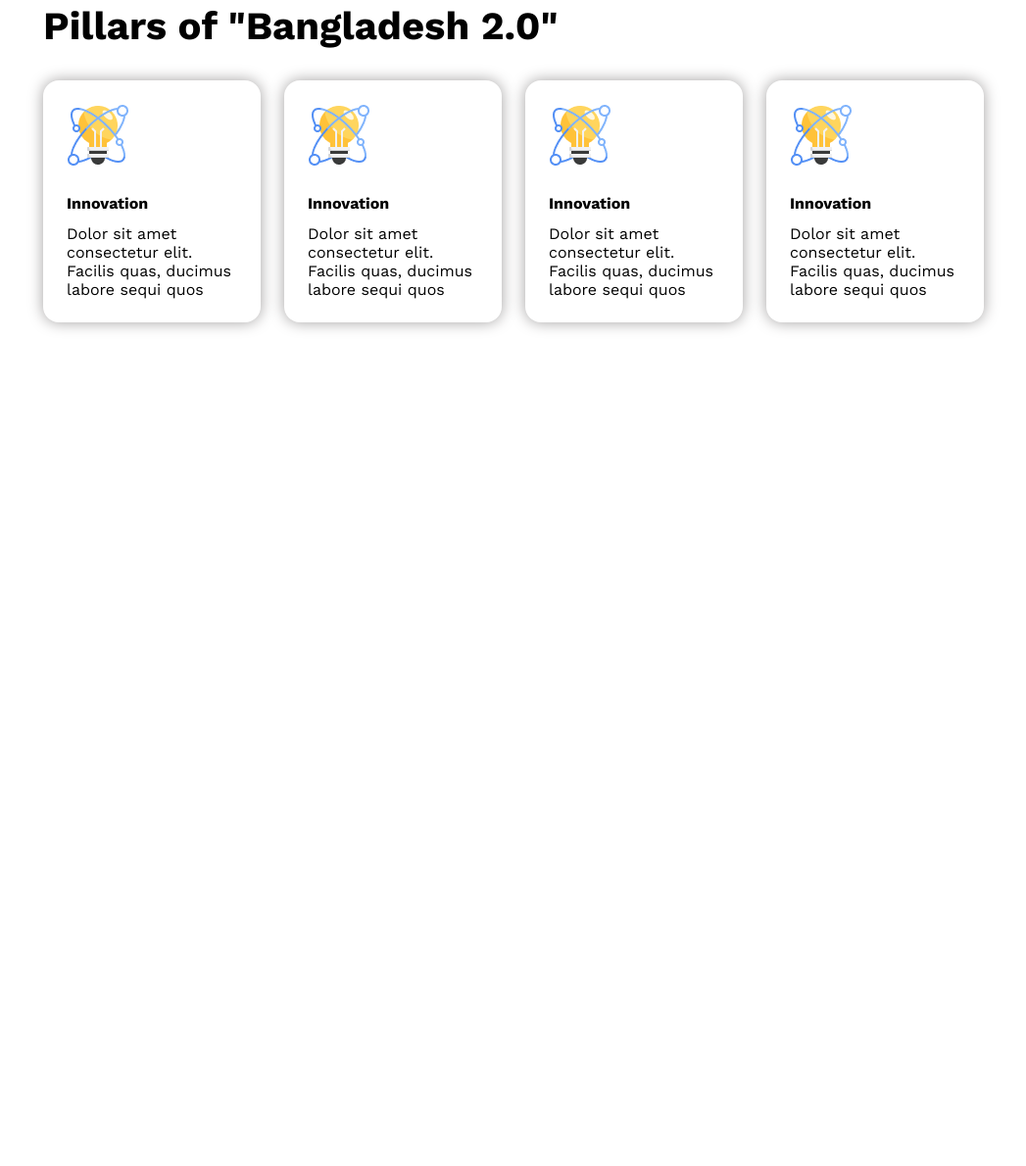
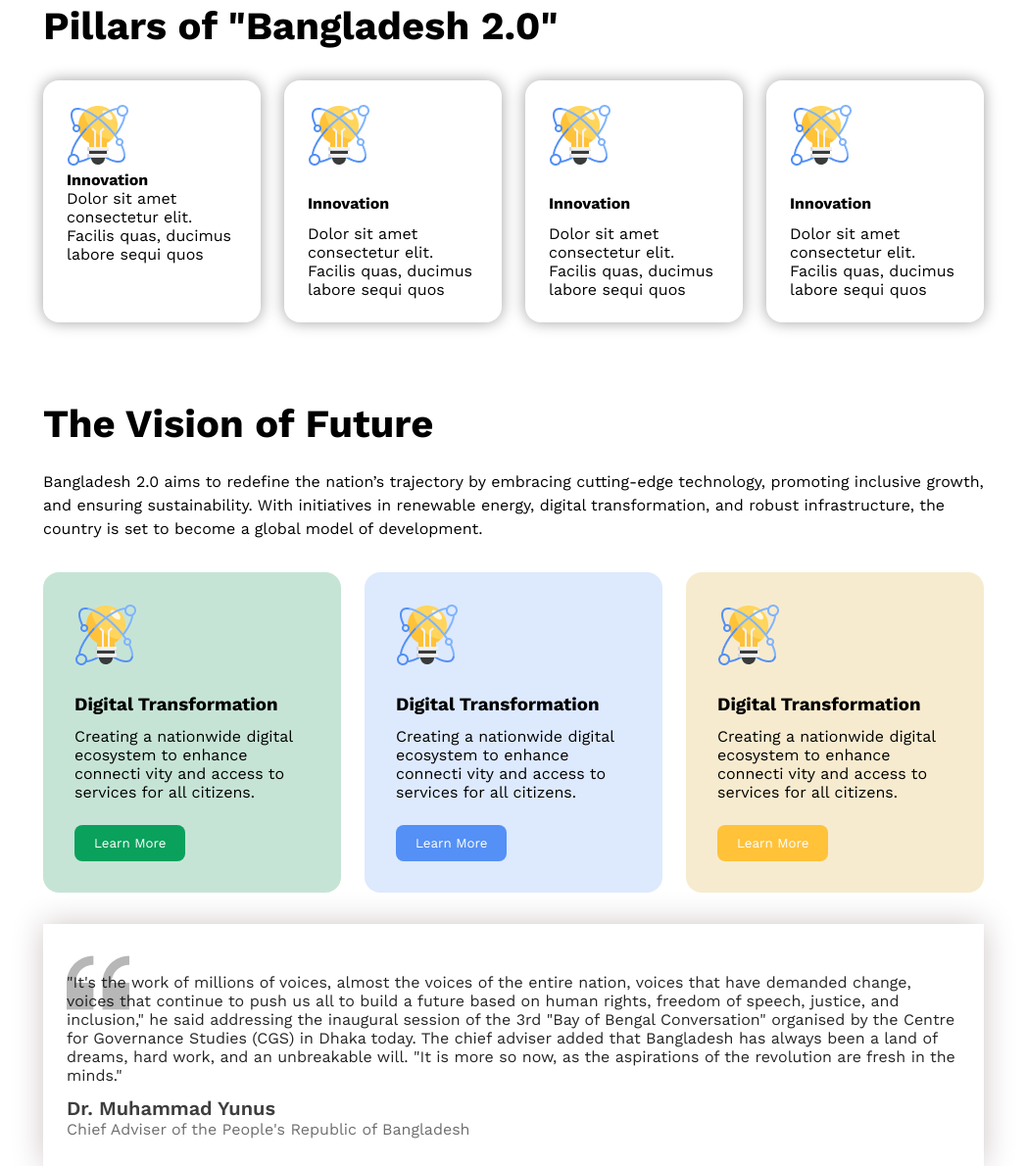
Before and after one commit to ismayazom/assignment-1, a plain HTML site: page index.html in a window 1280 px wide. Shown: the part 865-2055 px from the top of the page at 98% size, without its empty margins (116-1163 px from the left). Before the commit the page ends 1274 px from the top, so only its background shows below. Drawn offline with nearby package versions, Linux system fonts and the light colour scheme.

Commit message:
section 2 done

```diff
--- a/index.html
+++ b/index.html
@@ -29,13 +29,15 @@
     </header>
 
     <main>
+        <!-- section 1 card section -->
         <section class="section-1">
             <h1>Pillars of "Bangladesh 2.0"</h1>
             <div class="card-1-contener">
 
                 <div class="card-1">
                     <img src="image/card-icon.png" alt="">
-                    <div class="card-1-content">
+
+                    <div class="ccard-discription">
                         <h4>Innovation</h4>
                         <p>Dolor sit amet consectetur elit. Facilis quas, ducimus labore sequi quos </p>
                     </div>
@@ -43,7 +45,8 @@
 
                 <div class="card-1">
                     <img src="image/card-icon.png" alt="">
-                    <div class="card-1-content">
+
+                    <div class="card-discription">
                         <h4>Innovation</h4>
                          <p>Dolor sit amet consectetur elit. Facilis quas, ducimus labore sequi quos </p>
                     </div>
@@ -51,20 +54,74 @@
 
                 <div class="card-1">
                     <img src="image/card-icon.png" alt="">
-                    <div class="card-1-content">
+
+                    <div class="card-discription">
                         <h4>Innovation</h4>
                         <p>Dolor sit amet consectetur elit. Facilis quas, ducimus labore sequi quos </p>
                     </div>
                 </div>
                 <div class="card-1">
                     <img src="image/card-icon.png" alt="">
-                    <div class="card-1-content">
+
+                    <div class="card-discription">
                         <h4>Innovation</h4>
                         <p>Dolor sit amet consectetur elit. Facilis quas, ducimus labore sequi quos </p>
                     </div>
                 </div>
             </div>
+        </section>
 
+        <!-- section 2 the vision for future -->
+        <section class="section-2">
+            <h1 class="section-2-title">The Vision of Future</h1>
+            <p class="section-2-discription">Bangladesh 2.0 aims to redefine the nation’s trajectory by embracing cutting-edge technology, promoting inclusive growth, and ensuring sustainability. With initiatives in renewable energy, digital transformation, and robust infrastructure, the country is set to become a global model of development.</p>
+
+            <!-- card 2 -->
+
+            <div class="card-2-contener">
+               <div id="digital-trans">
+                    <img src="image/card-icon.png" alt="">
+
+                    <div class="card-discription">
+                        <h3>Digital Transformation</h3>
+                        <p>Creating a nationwide digital ecosystem to enhance connecti vity and access to services for all citizens.</p>
+
+                    </div>
+
+                    <button>Learn More</button>
+                </div>
+
+                <div id="green-e">
+                    <img src="image/card-icon.png" alt="">
+
+                    <div class="card-discription">
+                        <h3>Digital Transformation</h3>
+                        <p>Creating a nationwide digital ecosystem to enhance connecti vity and access to services for all citizens.</p>
+
+                    </div>
+                    <button>Learn More</button>
+                </div>
+                <div id="modern-infest">
+                    <img src="image/card-icon.png" alt="">
+
+                    <div class="card-discription">
+                        <h3>Digital Transformation</h3>
+                        <p>Creating a nationwide digital ecosystem to enhance connecti vity and access to services for all citizens.</p>
+
+                    </div>
+
+                    <button>Learn More</button>
+                </div>
+            </div>
+
+            <div class="dr-yunus">
+                <p id="spaech">"It's the work of millions of voices, almost the voices of the entire nation, voices that have demanded change, voices that continue to push us all to build a future based on human rights, freedom of speech, justice, and inclusion," he said addressing the inaugural session of the 3rd "Bay of Bengal Conversation" organised by the Centre for Governance Studies (CGS) in Dhaka today.
+
+                    The chief adviser added that Bangladesh has always been a land of dreams, hard work, and an unbreakable will. "It is more so now, as the aspirations of the revolution are fresh in the minds."
+                </p>
+                <h3>Dr. Muhammad Yunus</h3>
+                <p id="designation">Chief Adviser of the People's Republic of Bangladesh</p>
+            </div>
         </section>
     </main>
 
--- a/styles/style.css
+++ b/styles/style.css
@@ -5,6 +5,12 @@
     margin: 0;
     padding: 0;
     font-family: "Work Sans", serif;
+}
+.card-discription{
+    margin-top: 24px;
+    display: flex;
+    flex-direction: column;
+    gap: 12px;
 }
 
 body{padding: 0 160px;}
@@ -79,9 +85,84 @@
     box-shadow: 0 0 15px #a3a1a1;
 
 }
-.card-1-content{
+/* section 2 the vision for future */
+
+.section-2-title{
+    font-size: 40px;
+    font-weight: 700;
+    margin-bottom: 24px;
+}
+.section-2-discription{
+    font-size: 16px;
+    line-height: 24px;
+    margin-bottom: 32px;
+}
+.card-2-contener{
+    margin-bottom: 32px;
+    display: flex;
+    gap: 24px;
+}
+#digital-trans{
+    background-color:rgba(198, 228, 214, 1);
+    padding: 32px;
+    border-radius: 16px;
+}
+#digital-trans button{
+    border: 0;
+    color: white;
+    background-color: #09A15C;
+    border-radius: 8px;
+    padding: 11px 20px;
     margin-top: 24px;
-    display: flex;
-    flex-direction: column;
-    gap: 12px;
 }
+#green-e{
+    background-color:rgba(84, 144, 245, 0.2);
+    padding: 32px;
+    border-radius: 16px;
+}
+#green-e button{
+    border: 0;
+    color: white;
+    background-color: #5490F5;
+    border-radius: 8px;
+    padding: 11px 20px;
+    margin-top: 24px;
+
+}
+#modern-infest{
+    background-color:rgba(247, 235, 207, 1);
+    padding: 32px;
+    border-radius: 16px;
+}
+#modern-infest button{
+    border: 0;
+    color: white;
+    background-color: #FFC239;
+    border-radius: 8px;
+    padding: 11px 20px;
+    margin-top: 24px;
+
+}
+.dr-yunus{
+    box-shadow: 0 0 30px rgb(207, 198, 198);
+    padding: 28px 24px;
+    border: 10px;
+}
+.dr-yunus #spaech{
+    padding-top: 22px;
+    background-image: url("../image/quote-bg.png");
+    background-repeat: no-repeat;
+    color: rgba(14, 14, 14, 0.9);
+    margin-bottom: 12px;
+}
+
+.dr-yunus h3{
+    margin-top: 12px;
+    color: rgba(14, 14, 14, 0.8);
+    font-size: 20px;
+    font-weight: 600;
+}
+#designation{
+    color: rgba(14, 14, 14, 0.6);
+    font-weight: ;
+}
```
Also changed, not shown: image/images.png (added).
